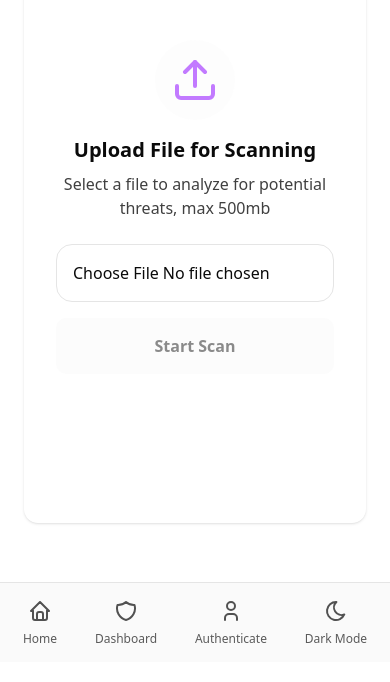
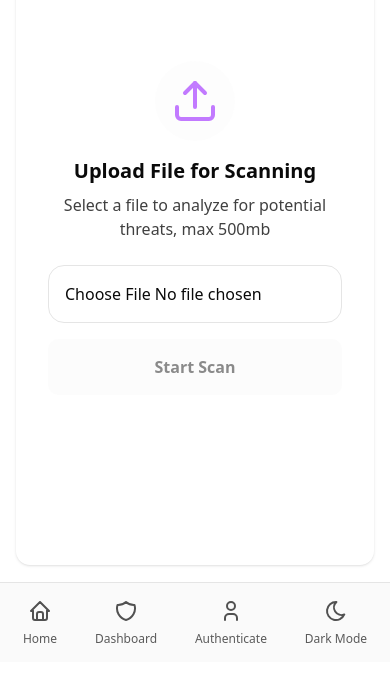
Before and after one commit to CirklAI/cirkl-ai, a Next.js app: page /dashboard in a window 390 px wide. Shown: the part 182-864 px from the top of the page. Built offline with nearby package versions, Linux system fonts and the light colour scheme.

Commit message:
make mobile nicer for dashboard

```diff
--- a/app/dashboard/page.tsx
+++ b/app/dashboard/page.tsx
@@ -47,7 +47,7 @@ function ThreatOverview({ result }: { result: ScanResult }) {
                         </div>
                     )}
                     <div>
-                        <h3 className="text-xl font-bold text-foreground">Threat Assessment</h3>
+                        <h3 className="text-lg sm:text-xl font-bold text-foreground">Threat Assessment</h3>
                         <p className="text-muted-foreground">Security scan results</p>
                     </div>
                 </div>
@@ -71,7 +71,7 @@ function ThreatOverview({ result }: { result: ScanResult }) {
                         <div className="flex justify-between items-start gap-4">
                             <span className="text-secondary-foreground">Detection Reason</span>
                             <span
-                                className="text-purple-400 text-right text-sm max-w-xs">{result.detection_reason}</span>
+                                className="text-purple-400 text-right text-sm max-w-sm">{result.detection_reason}</span>
                         </div>
                     )}
 
@@ -118,7 +118,7 @@ function FileProperties({ result }: { result: ScanResult }) {
 
                     <div className="bg-mini-card/50 rounded-lg p-3">
                         <div className="text-muted-foreground text-xs uppercase tracking-wide mb-2">SHA256 Hash</div>
-                        <div className="text-secondary-foreground font-mono text-xs break-all bg-card p-2 rounded">
+                        <div className="text-secondary-foreground font-mono text-sm break-all bg-card p-3 rounded">
                             {result.sha256_hash || "Not available"}
                         </div>
                     </div>
@@ -256,11 +256,11 @@ function SuspiciousStrings({ result }: { result: ScanResult }) {
                             </span>
                         </div>
 
-                        <div className="bg-secondary/50 rounded-lg p-3 max-h-48 overflow-y-auto">
+                        <div className="bg-secondary/50 rounded-lg p-3 max-h-64 overflow-y-auto">
                             {result.suspicions.map((str, i) => (
-                                <div key={i} className="mb-2 last:mb-0">
+                                <div key={i} className="mb-3 last:mb-0">
                                     <code
-                                        className="text-orange-300 bg-card px-2 py-1 rounded text-xs font-mono break-all">
+                                        className="text-orange-300 bg-card px-3 py-2 rounded text-sm font-mono break-all">
                                         {JSON.stringify(str)}
                                     </code>
                                 </div>
@@ -344,7 +344,7 @@ export default function DashboardPage() {
 
     return (
         <div className="bg-background text-foreground">
-            <div className="container mx-auto mt-10 px-6 py-8">
+            <div className="container mx-auto mt-10 sm:px-6 px-4 py-8">
                 {loading && (
                     <motion.div
                         initial={{ opacity: 0, y: 20 }}
@@ -391,7 +391,7 @@ export default function DashboardPage() {
                         animate={{ opacity: 1, y: 0 }}
                         transition={{ duration: 0.5 }}
                     >
-                        <Card border={false} className="mb-8 bg-transparent flex flex-col items-center justify-center h-[75vh] space-y-6">
+                        <Card border={false} className="mb-8 bg-transparent flex flex-col items-center justify-center h-[80vh] space-y-6">
                             <CardContent className="p-8">
                                 <div className="text-center">
                                     <div className="p-4 bg-secondary/20 rounded-full w-fit mx-auto mb-4">
--- a/app/layout.tsx
+++ b/app/layout.tsx
@@ -31,7 +31,7 @@ export default function RootLayout({
           className={`${geistSans.variable} ${geistMono.variable} antialiased flex flex-col md:flex-row`}
         >
           <Sidebar />
-          <div className="flex-1">
+          <div className="flex-1 pb-24 md:pb-0 lg:ml-26">
             {children}
           </div>
         </body>
```
